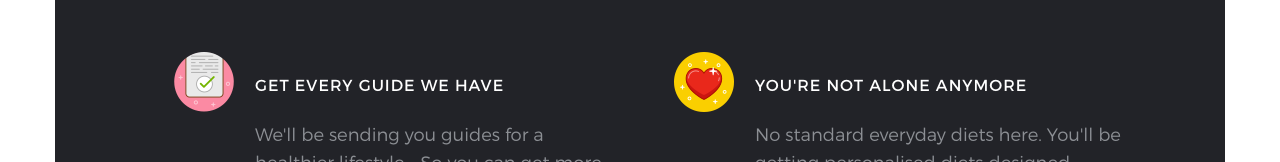
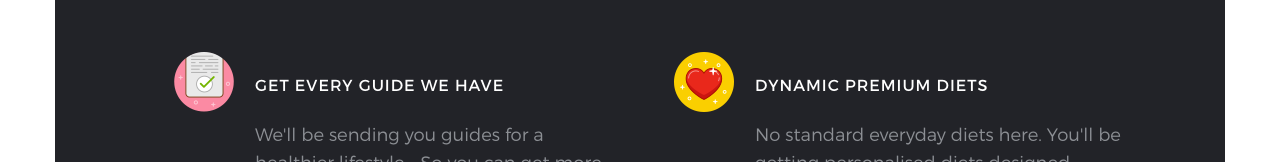
Before and after one commit to dailydietmenu/dailydietmenu.github.io, a plain HTML site: page index.html in a window 1280 px wide. Shown: the part 5488-5650 px from the top of the page. Drawn offline with Linux system fonts and the light colour scheme; a web font is replaced by a local one.

```diff
--- a/index.html
+++ b/index.html
@@ -227,7 +227,7 @@
                 <div class="sec6_12_block">
                     <img src="i/sec6_12_img4.png" alt=""/>
                     <div class="inner">
-                        <div class="title">You're Not Alone Anymore</div>
+                        <div class="title">Dynamic Premium Diets</div>
                         <div class="text">
                             No standard everyday diets here. You'll be getting personalised diets designed specifically for your needs!
                         </div>
```
